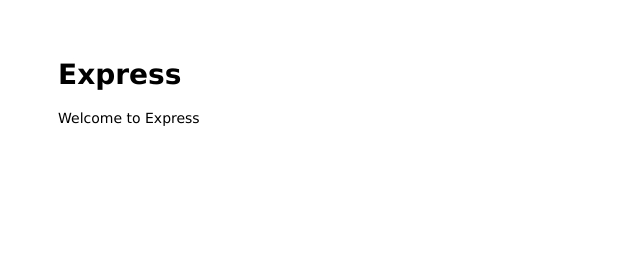
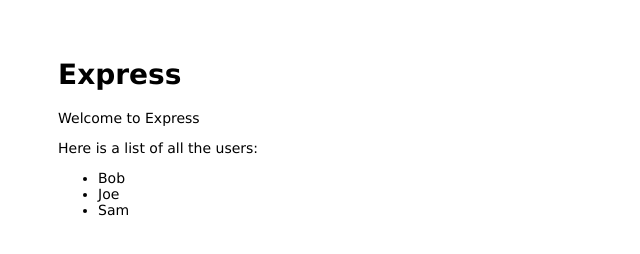
Before and after one commit to Seberyak/aws-express, a website: page public/index.html in a window 1280 px wide. Shown: the whole page, without its empty margins (0-640 px from the left). Drawn offline with Linux system fonts and the light colour scheme.

Commit message:
users list added

```diff
--- a/public/index.html
+++ b/public/index.html
@@ -8,6 +8,12 @@
 <body>
   <h1>Express</h1>
   <p>Welcome to Express</p>
+<p>Here is a list of all the users:</p>
+<ul>
+  <li>Bob</li>
+  <li>Joe</li>
+  <li>Sam</li>
+</ul>
 </body>
 
 </html>
```
